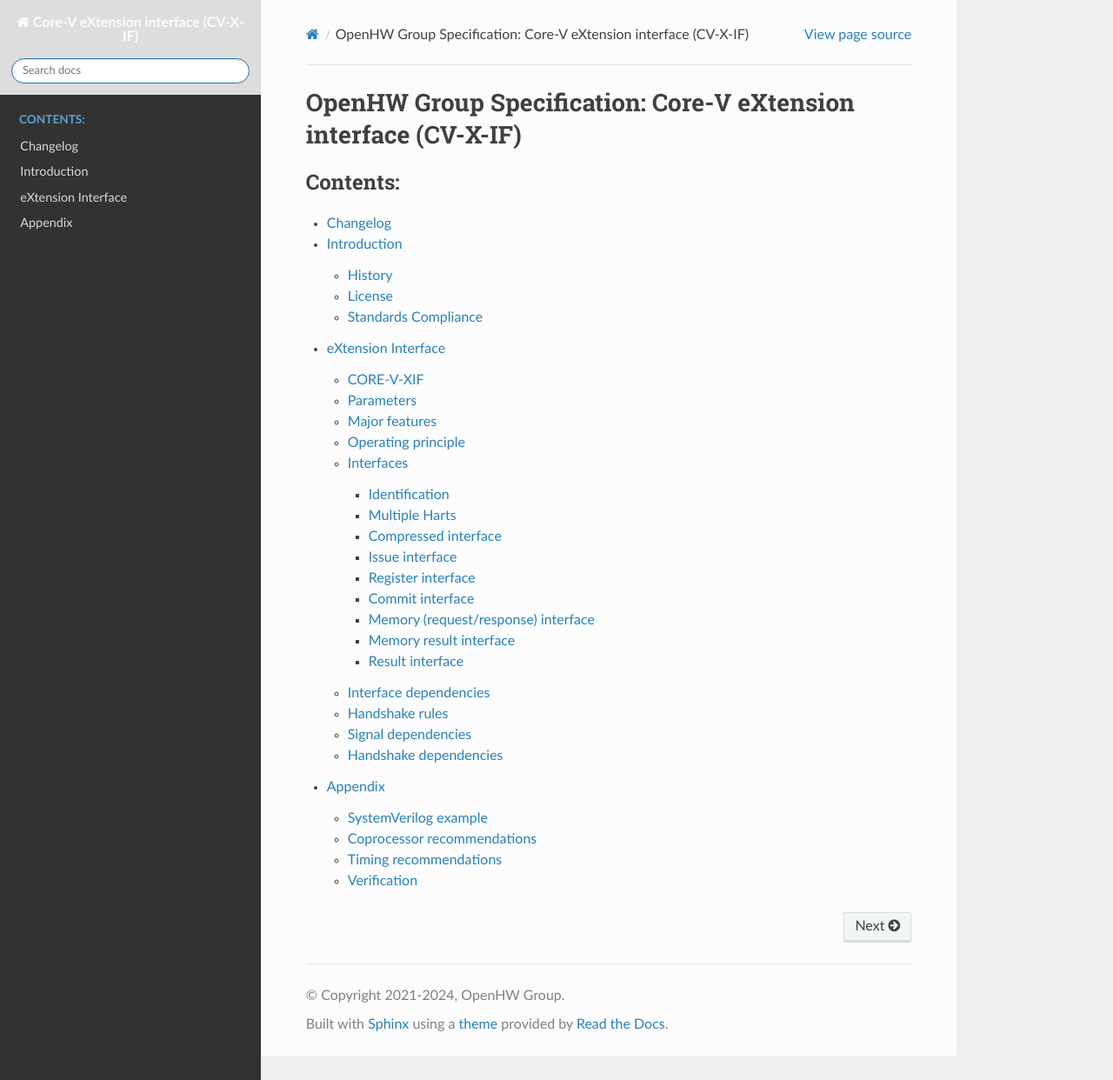
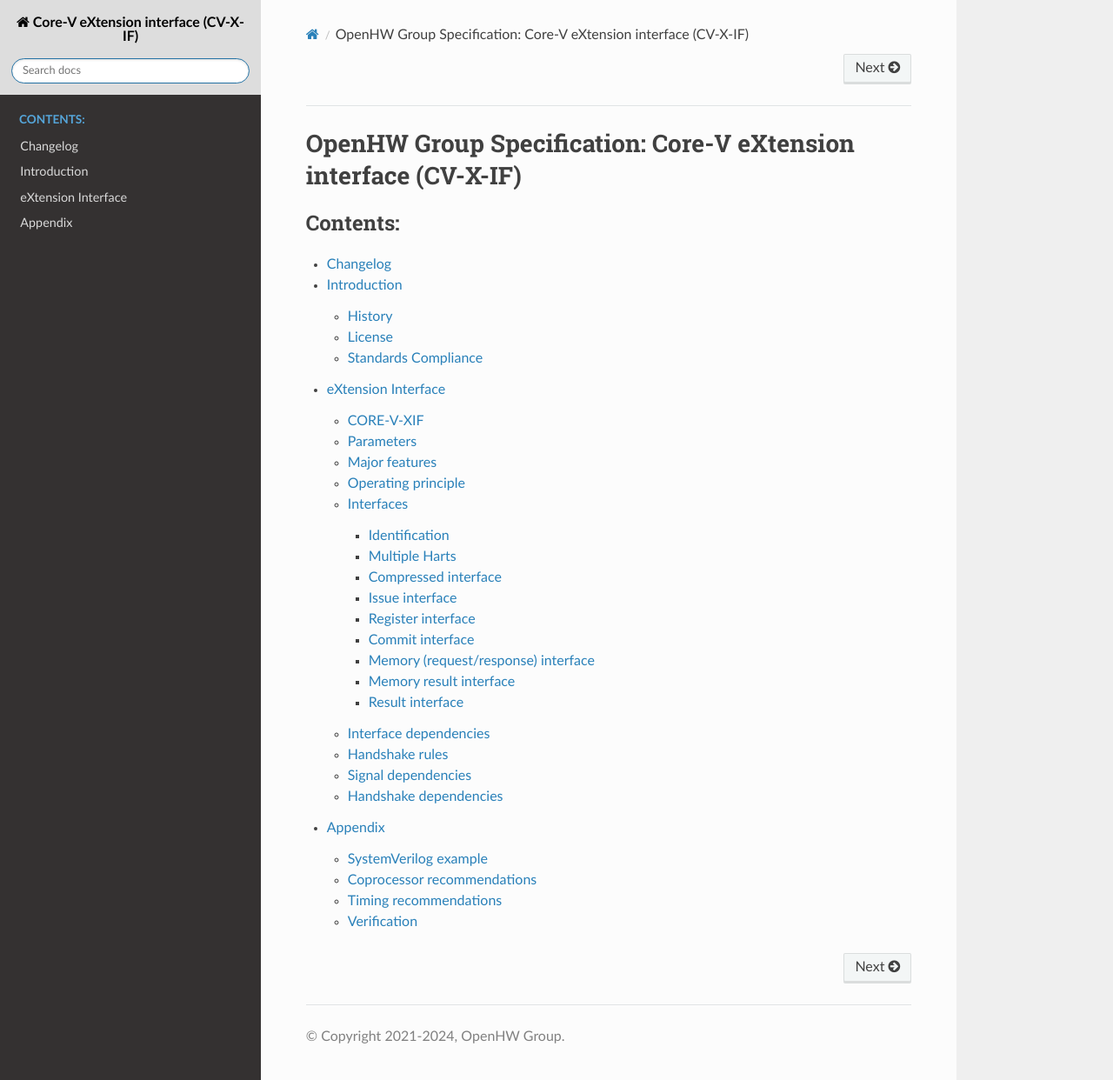
Before and after one commit to openhwgroup/core-v-xif, a Sphinx documentation site: the page built from docs/source/index.rst, in a window 1280 px wide and 1242 px high. Shown: the whole window at 87% size. Built offline with Sphinx 7.4.7 and the Read the Docs theme 2.0.0, drawn with Linux system fonts in a browser that asks for light colours.

Commit message:
Fixing color issues in template

```diff
--- a/docs/source/_static/css/custom.css
+++ b/docs/source/_static/css/custom.css
@@ -1,3 +1,9 @@
 .no-scrollbar-table td {
   white-space: normal !important;
 }
+.wy-side-nav-search>div.version {
+  color:black
+}
+.wy-side-nav-search>a.icon.icon-home {
+  color:black
+}
--- a/docs/source/conf.py
+++ b/docs/source/conf.py
@@ -99,7 +99,9 @@
 # further.  For a list of options available for each theme, see the
 # documentation.
 #
-html_theme_options = {'style_nav_header_background': '#DDDDDD'}
+html_theme_options = {'style_nav_header_background': '#DDDDDD', 'prev_next_buttons_location': 'both'}
+html_show_sphinx = False
+html_show_sourcelink = False
 html_logo = '../images/openhw-landscape.svg'
 
 # Add any paths that contain custom static files (such as style sheets) here,
```
